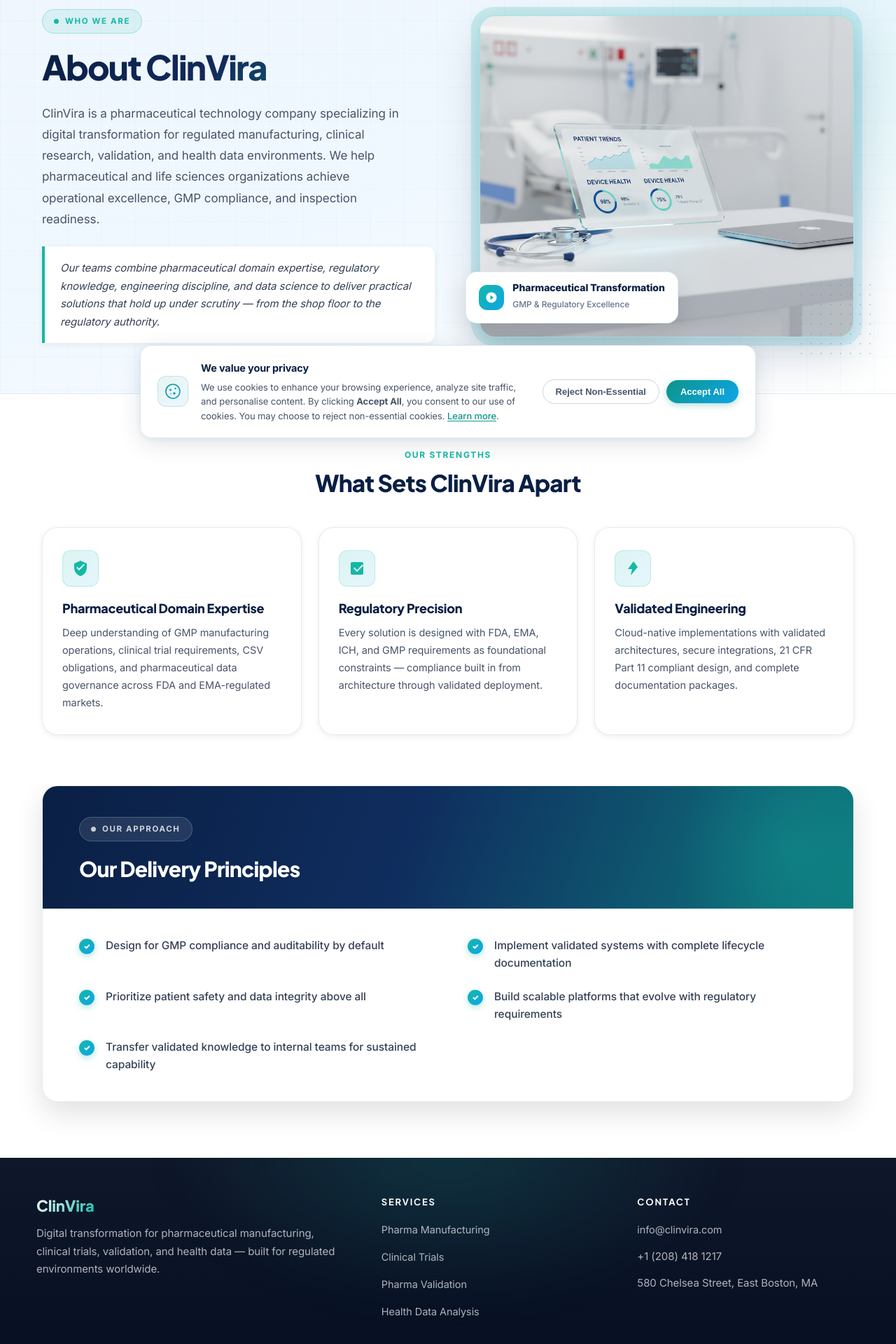
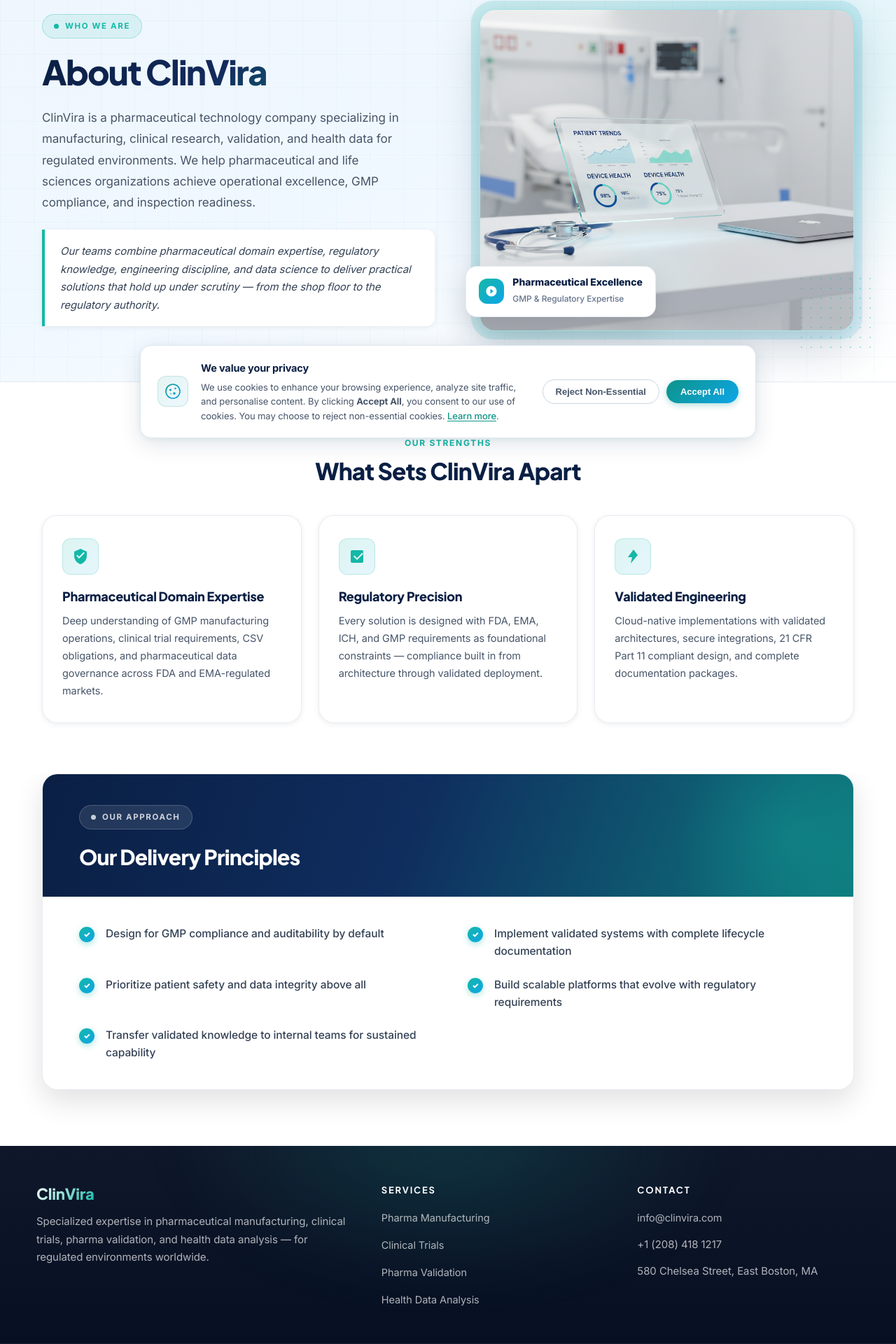
Before and after one commit to rapetisaikumar1/ClinVira, a React (Vite) app: page /about in a window 1280 px wide. Shown: the part 150-2070 px from the top of the page at 70% size. Built offline with nearby package versions, Linux system fonts and the light colour scheme.

Commit message:
Remove all 'digital transformation/solution' references — site now purely showcases 4 pharma domains

```diff
--- a/index.html
+++ b/index.html
@@ -3,10 +3,10 @@
   <head>
     <meta charset="UTF-8" />
     <meta name="viewport" content="width=device-width, initial-scale=1.0" />
-    <title>ClinVira | Pharma Manufacturing &amp; Digital Transformation</title>
+    <title>ClinVira | Pharma Manufacturing &amp; Life Sciences</title>
     <meta
       name="description"
-      content="ClinVira delivers specialized digital solutions for pharmaceutical manufacturing, clinical trials, pharma validation, and health data analysis."
+      content="ClinVira specializes in pharmaceutical manufacturing, clinical trials, pharma validation, and health data analysis for GMP-regulated environments."
     />
     <link rel="preconnect" href="https://fonts.googleapis.com" />
     <link rel="preconnect" href="https://fonts.gstatic.com" crossorigin />
--- a/src/components/Footer.tsx
+++ b/src/components/Footer.tsx
@@ -8,8 +8,8 @@ function Footer() {
         <div className={styles.column}>
           <h3>ClinVira</h3>
           <p>
-            Digital transformation for pharmaceutical manufacturing, clinical trials,
-            validation, and health data — built for regulated environments worldwide.
+            Specialized expertise in pharmaceutical manufacturing, clinical trials,
+            pharma validation, and health data analysis — for regulated environments worldwide.
           </p>
         </div>
 
--- a/src/components/Hero.tsx
+++ b/src/components/Hero.tsx
@@ -17,9 +17,9 @@ function Hero() {
               Manufacturing
             </h1>
             <p>
-              ClinVira delivers end-to-end digital transformation for pharmaceutical manufacturing
-              operations — GMP-compliant MES implementations, electronic batch records, production
-              analytics, and validated quality systems built for regulated environments.
+              ClinVira specializes in pharmaceutical manufacturing — GMP-compliant MES
+              implementations, electronic batch records, production analytics, and validated
+              quality systems for regulated environments.
             </p>
             <div className={styles.actions}>
               <Link to="/contact" className={styles.primaryButton}>Book Consultation</Link>
--- a/src/components/ServicesGrid.tsx
+++ b/src/components/ServicesGrid.tsx
@@ -5,7 +5,7 @@ const services = [
   {
     title: "Pharma Manufacturing",
     description:
-      "End-to-end digital transformation for GMP-compliant pharma manufacturing — MES, electronic batch records, SCADA integration, and production intelligence.",
+      "GMP-compliant pharma manufacturing — MES, electronic batch records, SCADA integration, and production intelligence for regulated sites.",
     to: "/services/pharma-manufacturing",
     primary: true,
   },
--- a/src/pages/About.tsx
+++ b/src/pages/About.tsx
@@ -15,8 +15,8 @@ function About() {
               <span className={styles.eyebrow}>Who We Are</span>
               <h1 className={styles.heroTitle}>About ClinVira</h1>
               <p className={styles.lead}>
-                ClinVira is a pharmaceutical technology company specializing in digital transformation
-                for regulated manufacturing, clinical research, validation, and health data environments.
+                ClinVira is a pharmaceutical technology company specializing in manufacturing,
+                clinical research, validation, and health data for regulated environments.
                 We help pharmaceutical and life sciences organizations achieve operational excellence,
                 GMP compliance, and inspection readiness.
               </p>
@@ -41,8 +41,8 @@ function About() {
                   </svg>
                 </div>
                 <div className={styles.imageBadgeText}>
-                  <strong>Pharmaceutical Transformation</strong>
-                  <span>GMP &amp; Regulatory Excellence</span>
+                  <strong>Pharmaceutical Excellence</strong>
+                  <span>GMP &amp; Regulatory Expertise</span>
                 </div>
               </div>
             </div>
--- a/src/pages/ClinicalResearch.tsx
+++ b/src/pages/ClinicalResearch.tsx
@@ -7,7 +7,7 @@ function ClinicalResearch() {
       title="Clinical Trials"
       subtitle="Specialized Service Area"
       intro="Technology-driven clinical trial management from protocol design through regulatory submission — built for speed, data integrity, and ICH E6 R2 GCP compliance."
-      whatWeDo="ClinVira implements digital clinical trial ecosystems connecting CTMS, EDC, eTMF, and randomization systems, enabling sponsors and CROs to execute studies with improved oversight, reduced site burden, and submission-ready data quality."
+      whatWeDo="ClinVira implements clinical trial management systems connecting CTMS, EDC, eTMF, and randomization systems, enabling sponsors and CROs to execute studies with improved oversight, reduced site burden, and submission-ready data quality."
       capabilities={[
         "Clinical Trial Management System (CTMS) implementation and configuration",
         "Electronic Data Capture (EDC) platform setup and system integration",
@@ -18,7 +18,7 @@ function ClinicalResearch() {
       ]}
       businessImpact="Sponsors and CRO teams gain faster site activation, reduced protocol deviations, real-time operational oversight, and inspection-ready trial master files throughout the study lifecycle."
       heroImage={researchImage}
-      heroImageAlt="Clinical trial management and digital operations platform"
+      heroImageAlt="Clinical trial management and operations platform"
       pillars={[
         {
           title: "Protocol-to-System Alignment",
--- a/src/pages/Manufacturing.tsx
+++ b/src/pages/Manufacturing.tsx
@@ -6,7 +6,7 @@ function Manufacturing() {
     <ServiceLayout
       title="Pharma Manufacturing"
       subtitle="Core Service Area"
-      intro="End-to-end digital transformation for GMP-compliant pharmaceutical manufacturing — from MES implementation and electronic batch records to production intelligence and release readiness."
+      intro="GMP-compliant pharmaceutical manufacturing — from MES implementation and electronic batch records to production intelligence and release readiness."
       whatWeDo="ClinVira designs and deploys integrated manufacturing platforms connecting shop-floor execution, batch management, quality systems, and production analytics for pharmaceutical sites operating under FDA 21 CFR Part 211, EU GMP Annex 11, and ICH Q10 requirements."
       capabilities={[
         "Manufacturing Execution System (MES) implementation and integration",
--- a/src/pages/ServicesOverview.tsx
+++ b/src/pages/ServicesOverview.tsx
@@ -14,7 +14,7 @@ const services = [
     num: "02",
     label: "Clinical Trials",
     to: "/services/clinical-trials",
-    detail: "Digital trial management from protocol design through eCTD regulatory submission.",
+    detail: "Trial management from protocol design through eCTD regulatory submission.",
     primary: false,
   },
   {
@@ -44,9 +44,9 @@ function ServicesOverview() {
               <p className={styles.kicker}>Pharmaceutical Domains</p>
               <h1 className={styles.heroTitle}>Our Services</h1>
               <p className={styles.heroIntro}>
-                ClinVira delivers specialized digital solutions across four core pharmaceutical
-                domains. Each service combines regulatory expertise, engineering execution, and
-                validated delivery for GMP-regulated environments.
+                ClinVira specializes in four core pharmaceutical domains. Each service combines
+                regulatory expertise, engineering execution, and validated delivery for
+                GMP-regulated environments.
               </p>
               <div className={styles.statsRow}>
                 <div className={styles.stat}>
```
